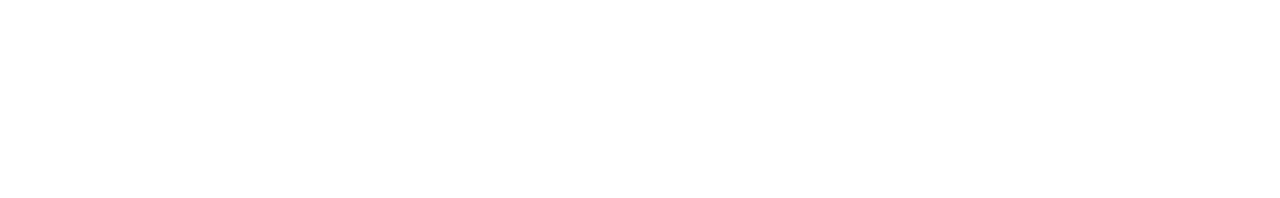
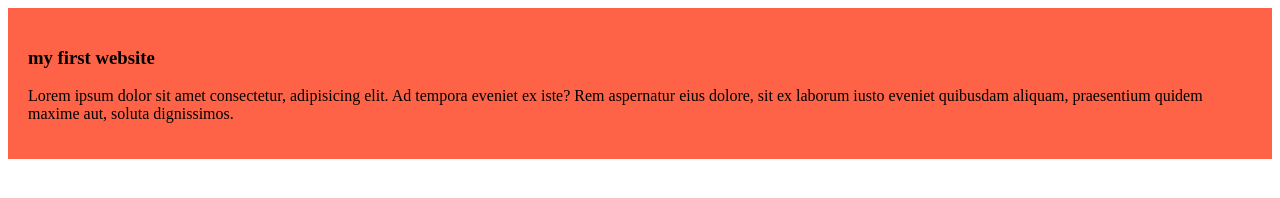
Before and after one commit to sohidul8305/my-simple-website, a plain HTML site: page index.html in a window 1280 px wide. Drawn offline with Linux system fonts and the light colour scheme.

Commit message:
added my first blog

```diff
--- a/index.html
+++ b/index.html
@@ -4,8 +4,12 @@
     <meta charset="UTF-8">
     <meta name="viewport" content="width=device-width, initial-scale=1.0">
     <title>My simple website</title>
+    <link rel="stylesheet" href="styles/blog.css">
 </head>
 <body>
-
+    <div>
+        <h3>my first website</h3>
+        <p>Lorem ipsum dolor sit amet consectetur, adipisicing elit. Ad tempora eveniet ex iste? Rem aspernatur eius dolore, sit ex laborum iusto eveniet quibusdam aliquam, praesentium quidem maxime aut, soluta dignissimos.</p>
+    </div>
 </body>
 </html>
--- /dev/null
+++ b/styles/blog.css
@@ -0,0 +1,4 @@
+div{
+    background-color: tomato;
+    padding: 20px;
+}
```
